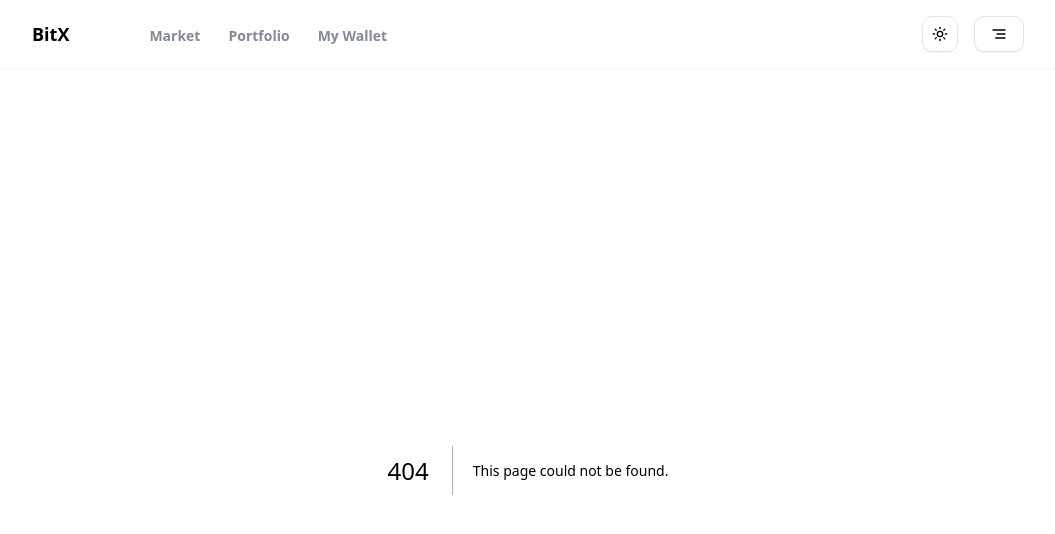
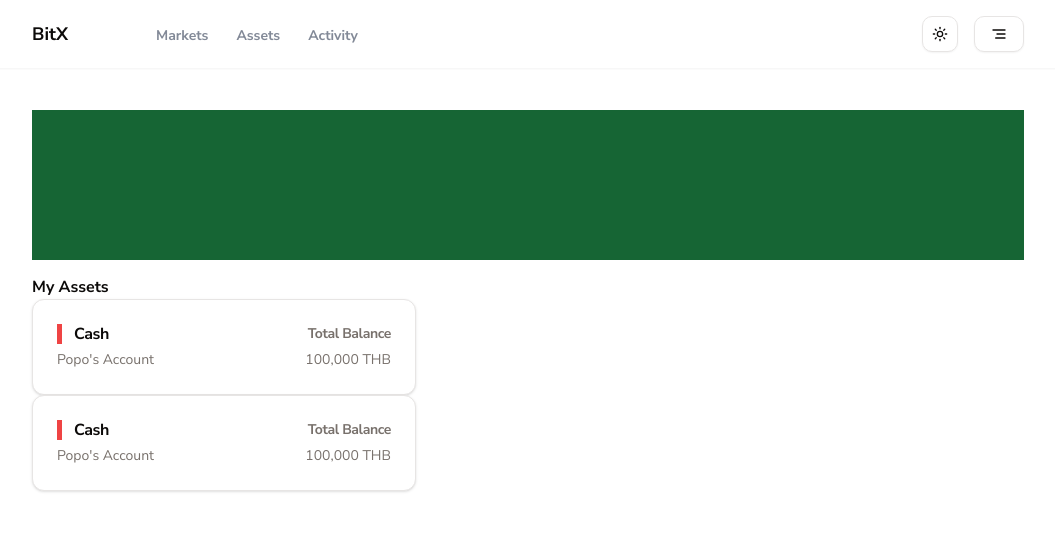
Before and after one commit to siroratN/bitx, a Next.js app: page /assets in a window 1280 px wide. Before the commit this address had no page. Shown: the top 534 px of the page, without its empty margins (112-1167 px from the left). Built offline with nearby package versions, Linux system fonts and the light colour scheme.

Commit message:
create database table

```diff
--- /dev/null
+++ b/app/activity/page.tsx
@@ -0,0 +1,9 @@
+const Activity
+ = () => {
+    return (
+      <div>My Activity
+
+      </div>
+    )
+  }
+export default Activity
--- /dev/null
+++ b/app/assets/page.tsx
@@ -0,0 +1,17 @@
+import CoinCard from "@/components/asset/CoinCard"
+
+const Assets = () => {
+  return (
+    <div className='content2 flex flex-col gap-[15px]'>
+      <div className='bg-green-800 w-full h-[150px]'>
+
+      </div>
+      <div>
+        <p className='font-semibold'>My Assets</p>
+        <CoinCard/>
+
+      </div>
+    </div>
+  )
+}
+export default Assets
--- a/app/globals.css
+++ b/app/globals.css
@@ -10,32 +10,35 @@
     .content{
       @apply px-1 sm:px-36 py-[70px]
     }
+
+    .content2{
+      @apply  px-4 py-5 sm:py-10 sm:px-0
+    }
 }
-
 
 
 
 @layer base {
   :root {
     --background: 0 0% 100%;
-    --foreground: 240 10% 3.9%;
+    --foreground: 20 14.3% 4.1%;
     --card: 0 0% 100%;
-    --card-foreground: 240 10% 3.9%;
+    --card-foreground: 20 14.3% 4.1%;
     --popover: 0 0% 100%;
-    --popover-foreground: 240 10% 3.9%;
-    --primary: 142.1 76.2% 36.3%;
-    --primary-foreground: 355.7 100% 97.3%;
-    --secondary: 240 4.8% 95.9%;
-    --secondary-foreground: 240 5.9% 10%;
-    --muted: 240 4.8% 95.9%;
-    --muted-foreground: 240 3.8% 46.1%;
-    --accent: 240 4.8% 95.9%;
-    --accent-foreground: 240 5.9% 10%;
+    --popover-foreground: 20 14.3% 4.1%;
+    --primary: 47.9 95.8% 53.1%;
+    --primary-foreground: 26 83.3% 14.1%;
+    --secondary: 60 4.8% 95.9%;
+    --secondary-foreground: 24 9.8% 10%;
+    --muted: 60 4.8% 95.9%;
+    --muted-foreground: 25 5.3% 44.7%;
+    --accent: 60 4.8% 95.9%;
+    --accent-foreground: 24 9.8% 10%;
     --destructive: 0 84.2% 60.2%;
-    --destructive-foreground: 0 0% 98%;
-    --border: 240 5.9% 90%;
-    --input: 240 5.9% 90%;
-    --ring: 142.1 76.2% 36.3%;
+    --destructive-foreground: 60 9.1% 97.8%;
+    --border: 20 5.9% 90%;
+    --input: 20 5.9% 90%;
+    --ring: 20 14.3% 4.1%;
     --radius: 0.75rem;
     --chart-1: 12 76% 61%;
     --chart-2: 173 58% 39%;
@@ -46,24 +49,24 @@
 
   .dark {
     --background: 20 14.3% 4.1%;
-    --foreground: 0 0% 95%;
-    --card: 24 9.8% 10%;
-    --card-foreground: 0 0% 95%;
-    --popover: 0 0% 9%;
-    --popover-foreground: 0 0% 95%;
-    --primary: 142.1 70.6% 45.3%;
-    --primary-foreground: 144.9 80.4% 10%;
-    --secondary: 240 3.7% 15.9%;
-    --secondary-foreground: 0 0% 98%;
-    --muted: 0 0% 15%;
-    --muted-foreground: 240 5% 64.9%;
+    --foreground: 60 9.1% 97.8%;
+    --card: 20 14.3% 4.1%;
+    --card-foreground: 60 9.1% 97.8%;
+    --popover: 20 14.3% 4.1%;
+    --popover-foreground: 60 9.1% 97.8%;
+    --primary: 47.9 95.8% 53.1%;
+    --primary-foreground: 26 83.3% 14.1%;
+    --secondary: 12 6.5% 15.1%;
+    --secondary-foreground: 60 9.1% 97.8%;
+    --muted: 12 6.5% 15.1%;
+    --muted-foreground: 24 5.4% 63.9%;
     --accent: 12 6.5% 15.1%;
-    --accent-foreground: 0 0% 98%;
+    --accent-foreground: 60 9.1% 97.8%;
     --destructive: 0 62.8% 30.6%;
-    --destructive-foreground: 0 85.7% 97.3%;
-    --border: 240 3.7% 15.9%;
-    --input: 240 3.7% 15.9%;
-    --ring: 142.4 71.8% 29.2%;
+    --destructive-foreground: 60 9.1% 97.8%;
+    --border: 12 6.5% 15.1%;
+    --input: 12 6.5% 15.1%;
+    --ring: 35.5 91.7% 32.9%;
     --chart-1: 220 70% 50%;
     --chart-2: 160 60% 45%;
     --chart-3: 30 80% 55%;
@@ -71,3 +74,18 @@
     --chart-5: 340 75% 55%;
   }
 }
+
+
+
+
+
+
+
+@layer base {
+  * {
+    @apply border-border outline-ring/50;
+    }
+  body {
+    @apply bg-background text-foreground;
+    }
+}
--- a/app/layout.tsx
+++ b/app/layout.tsx
@@ -1,19 +1,11 @@
 import type { Metadata } from "next";
-import { Geist, Geist_Mono } from "next/font/google";
 import "./globals.css";
 import Navbar from "@/components/NavBar/Navbar";
 import Providers from "./Providers";
 import { ClerkProvider } from '@clerk/nextjs';
+import { Nunito_Sans } from 'next/font/google';
 
-const geistSans = Geist({
-  variable: "--font-geist-sans",
-  subsets: ["latin"],
-});
-
-const geistMono = Geist_Mono({
-  variable: "--font-geist-mono",
-  subsets: ["latin"],
-});
+const nunitoSans = Nunito_Sans({ subsets: ['latin'], weight: ['400', '700'] });
 
 export const metadata: Metadata = {
   title: "Create Next App",
@@ -26,12 +18,12 @@ export default function RootLayout({
   return (
     <ClerkProvider>
       <html lang="en" suppressHydrationWarning>
-        <body className={`${geistSans.variable} ${geistMono.variable} antialiased`}>
+        <body className={nunitoSans.className}>
           <Providers>
-            <header  className="fixed top-0 left-0 w-full">
+            <header className="fixed top-0 left-0 w-full">
               <Navbar />
-            </header >
-            <main className=" content">
+            </header>
+            <main className="content">
               {children}
             </main>
           </Providers>
--- a/app/mywallet/page.tsx
+++ /dev/null
@@ -1,6 +0,0 @@
-const Wallet = () => {
-    return (
-      <div>My Wallet</div>
-    )
-  }
-export default Wallet
--- a/app/page.tsx
+++ b/app/page.tsx
@@ -17,12 +17,12 @@ const page = () => {
           </div>
         </SignedOut>
 
-        <SignedIn>
+        {/* <SignedIn>
 
           <div className='mt-10'>
             <Profit/>
           </div>
-        </SignedIn>
+        </SignedIn> */}
 
         <CoinAllTable/>
     </div>
--- a/app/portfolio/page.tsx
+++ /dev/null
@@ -1,6 +0,0 @@
-const Portfolio = () => {
-  return (
-    <div>My portfolio</div>
-  )
-}
-export default Portfolio
--- a/components/Homepage/CoinAllTable.tsx
+++ b/components/Homepage/CoinAllTable.tsx
@@ -5,9 +5,7 @@ import { Button } from "@/components/ui/button";
 import { useEffect, useState } from "react";
 import { FetchCoinData } from "@/data/fetchCoinData";
 import { Coin } from "@/util/allType";
-import { MoveDiagonal } from 'lucide-react';
-
-import { TrendingUp } from 'lucide-react';
+import { MoveDiagonal, TrendingUp, Search } from 'lucide-react';
 import { Input } from "../ui/input";
 import Link from "next/link";
 
@@ -22,7 +20,7 @@ export default function CoinAllTable() {
       try {
         const data = await FetchCoinData();
         setCoin(data);
-        setFilteredCoins(data); // Initially set filtered coins to all fetched data
+        setFilteredCoins(data);
       } catch (error) {
         console.log(error);
       }
@@ -52,17 +50,27 @@ export default function CoinAllTable() {
 
   return (
     <div className='my-16'>
-      <div className='flex items-center justify-between gap-3  mb-10 rounded-sm'>
+      <div className='flex items-center justify-between gap-3 mb-10 rounded-sm'>
         <div className="flex gap-5 items-center">
           <p className='text-4xl font-bold'>Cryptocurrency Market</p>
-          <p className='text-red-700'><TrendingUp/></p>
+          <p className='text-red-700'><TrendingUp /></p>
         </div>
-        <Input type="text" className="w-[250px] text-sm rounded-sm" onChange={(e) => handleSearch(e.target.value)} placeholder="Search Cryptocurrency Coin..."/>
+        <div className="relative w-[250px]">
+          <span className="absolute left-3 top-1/2 transform -translate-y-1/2 text-gray-400">
+            <Search className='w-5'/>
+          </span>
+          <Input
+            type="text"
+            className=" text-sm rounded-sm pl-10 border"
+            onChange={(e) => handleSearch(e.target.value)}
+            placeholder="Search Coin Name..."
+          />
+        </div>
       </div>
 
       <Table>
-        <TableHeader className="border-b border-gray-300">
-          <TableRow className="border-b border-gray-300">
+        <TableHeader>
+          <TableRow className="border-none ">
             <TableHead>Coin</TableHead>
             <TableHead className="text-center">Name</TableHead>
             <TableHead className="text-center">Price (THB)</TableHead>
@@ -72,7 +80,7 @@ export default function CoinAllTable() {
         </TableHeader>
         <TableBody>
           {currentData.map((item) => (
-            <TableRow key={item.id} className="border-b border-gray-300 m-10 text-center">
+            <TableRow key={item.id} className="text-center border-none rounded-lg">
               <TableCell className='flex items-center'>
                 <img src={item.image} alt={item.name} className="w-10 h-10" />
               </TableCell>
@@ -82,9 +90,12 @@ export default function CoinAllTable() {
                 {item.price_change_percentage_24h.toFixed(2)}%
               </TableCell>
               <TableCell>{item.market_cap.toLocaleString()} ฿</TableCell>
-              <TableCell><Link href={`/coin/${item.id}`}>    <MoveDiagonal className="text-blue" size={16} />
-              </Link></TableCell>
-              </TableRow>
+              <TableCell>
+                <Link href={`/coin/${item.id}`}>
+                  <MoveDiagonal className="text-blue" size={16} />
+                </Link>
+              </TableCell>
+            </TableRow>
           ))}
         </TableBody>
       </Table>
--- a/components/NavBar/Navbar.tsx
+++ b/components/NavBar/Navbar.tsx
@@ -4,9 +4,9 @@ import Menu from "./Menu"
 import Link from 'next/link';
 
 const nav = [
-  { label: "Market", href: '/'},
-  { label: "Portfolio", href: '/portfolio' },
-  { label: "My Wallet", href: '/mywallet' }
+  { label: "Markets", href: '/'},
+  { label: "Assets", href: '/assets' },
+  { label: "Activity", href: '/activity' }
 ];
 
 
@@ -15,7 +15,7 @@ const Navbar = () => {
     <nav className='shadow-sm'>
         <div className="container flex justify-between items-center py-4">
             <div className='flex items-center gap-20  font-semibold text-lg '>
-              <p >BitX</p>
+              <p className="mr-2">BitX</p>
               <div className='flex justify-between '>
                 {nav.map((item, index) => (
                     <Link key={index} href={item.href} className="mr-7">
--- /dev/null
+++ b/components/asset/CoinCard.tsx
@@ -0,0 +1,68 @@
+import {
+    Card,
+    CardContent,
+    CardDescription,
+    CardFooter,
+    CardHeader,
+    CardTitle,
+  } from "@/components/ui/card"
+
+const CoinCard = ({props}) => {
+
+  return (
+    <div>
+        <Card className='w-full max-w-sm'>
+        <CardHeader>
+            <CardTitle>
+            <div className='flex items-center justify-between'>
+                    <div className='flex items-center'>
+                        <div className="w-[5px] h-5 bg-red-500"></div>
+                        <p className='ml-3'>Cash</p>
+                    </div>
+                    <CardDescription>Total Balance</CardDescription>
+                </div>
+
+
+            </CardTitle>
+            <CardDescription>
+                <div className='flex items-center justify-between'>
+                    <CardDescription>Popo's Account</CardDescription>
+                    <CardDescription>100,000 THB</CardDescription>
+                </div>
+
+            </CardDescription>
+        </CardHeader>
+        {/* <CardFooter>
+            <p>Detail</p>
+        </CardFooter> */}
+        </Card>
+
+        <Card className='w-full max-w-sm'>
+        <CardHeader>
+            <CardTitle>
+            <div className='flex items-center justify-between'>
+                    <div className='flex items-center'>
+                        <div className="w-[5px] h-5 bg-red-500"></div>
+                        <p className='ml-3'>Cash</p>
+                    </div>
+                    <CardDescription>Total Balance</CardDescription>
+                </div>
+
+
+            </CardTitle>
+            <CardDescription>
+                <div className='flex items-center justify-between'>
+                    <CardDescription>Popo's Account</CardDescription>
+                    <CardDescription>100,000 THB</CardDescription>
+                </div>
+
+            </CardDescription>
+        </CardHeader>
+        {/* <CardFooter>
+            <p>Detail</p>
+        </CardFooter> */}
+        </Card>
+    </div>
+  )
+}
+export default CoinCard
--- a/package.json
+++ b/package.json
@@ -10,6 +10,7 @@
   },
   "dependencies": {
     "@clerk/nextjs": "^6.11.3",
+    "@next/font": "^14.2.15",
     "@prisma/client": "^6.4.1",
     "@radix-ui/react-dropdown-menu": "^2.1.6",
     "@radix-ui/react-slot": "^1.1.2",
```
Also changed, not shown: 2 other files (tests, documents, lock files or other folders).
